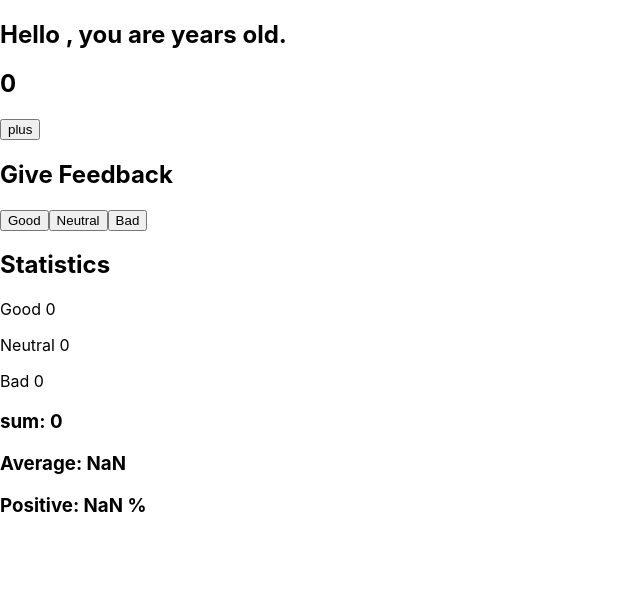
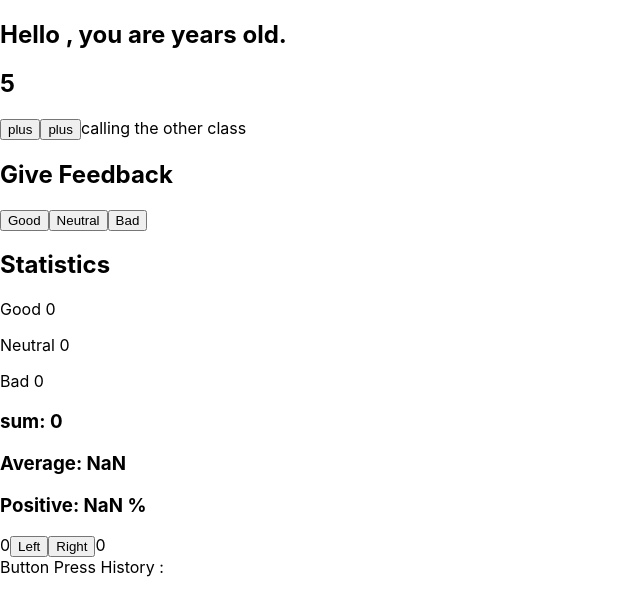
Before and after one commit to KarmaGurung75/React_Learning, a React (Create React App) app: page / in a window 1280 px wide. Shown: the top 616 px of the page, without its empty margins (0-640 px from the left). Built offline with nearby package versions, Linux system fonts and the light colour scheme.

Commit message:
json database file

```diff
--- /dev/null
+++ b/db.json
@@ -0,0 +1,22 @@
+{
+  "notes": [
+    {
+      "id": 1,
+      "content": "HTML is easy",
+      "date": "2022-1-17T17:30:31.098Z",
+      "important": true
+    },
+    {
+      "id": 2,
+      "content": "Browser can execute only JavaScript",
+      "date": "2022-1-17T18:39:34.091Z",
+      "important": false
+    },
+    {
+      "id": 3,
+      "content": "GET and POST are the most important methods of HTTP protocol",
+      "date": "2022-1-17T19:20:14.298Z",
+      "important": false
+    }
+  ]
+}
--- a/src/App.js
+++ b/src/App.js
@@ -1,10 +1,13 @@
 import { useState } from "react";
 import Feedback from "./components/Feedback";
 
-function App({name, age }) {
+import History from "./components/history";
+
+function App({ name, age }) {
+
     const [counter, setCounter] = useState(0)
 
-    // setTimeout(() => setCounter(counter + 1), 1000);
+    setTimeout(() => setCounter(counter + 1), 1000);
 
     console.log(`Rendering ${counter}...`);
 
@@ -12,14 +15,17 @@ function App({name, age }) {
         setCounter(counter + 1)
     }
     return (
-            <>
+            <div class ="bg-blue-900 h-screen">
             <h2>Hello {name}, you are {age} years old.</h2>
             <h2>{counter}</h2>
             <button onClick={handlePlus}>plus</button>
+            <button onClick={handlePlus}>plus</button>
 
-            {/* // calling the other class */}
+            calling the other class
             <Feedback/>
-            </>
+
+            <History/>
+            </div>
         );
 }
 export default App;
--- a/src/components/Result.js
+++ b/src/components/Result.js
@@ -1,5 +1,3 @@
-import { PromiseProvider } from "mongoose";
-
 
 const Result = (props) => {
     const {good, neutral, bad} = props
--- /dev/null
+++ b/src/components/history.js
@@ -0,0 +1,59 @@
+import { useState } from "react";
+
+const History = () => {
+  const [left, setLeft] = useState(0);
+  const [right, setRight] = useState(0);
+
+  const handleLeft = () => {
+    setLeft(left + 1);
+  };
+
+  const handleRight = () => {
+    setRight(right + 1);
+  };
+
+  const history = [];
+  for (let i = 0; i < left; i++) {
+    history.push("L , ");
+  }
+  for (let i = 0; i < right; i++) {
+    history.push("R , ");
+  }
+
+  return (
+    <>
+      <div class="max-w-sm rounded overflow-hidden shadow-lg h-60 bg-slate-200  mx-auto my-auto ">
+        <div class="flex justify-center py-5">
+          <span class="px-4 py-2 rounded-full text-gray-500 bg-gray-300 font-semibold text-sm flex align-center w-max cursor-pointer active:bg-gray-300 transition duration-300 ease">
+            {left}
+          </span>
+          <button
+            type="button"
+            class="inline-block px-6 mx-5 py-2.5 bg-gray-800 text-white font-medium text-xs leading-tight uppercase rounded shadow-md hover:bg-gray-900 hover:shadow-lg focus:bg-gray-900 focus:shadow-lg focus:outline-none focus:ring-0 active:bg-gray-900 active:shadow-lg transition duration-150 ease-in-out"
+            onClick={handleLeft}
+            id="left"
+          >
+            Left
+          </button>
+          <button
+            type="button"
+            class="inline-block mx-5 px-6 py-2.5 bg-gray-800 text-white font-medium text-xs leading-tight uppercase rounded shadow-md hover:bg-gray-900 hover:shadow-lg focus:bg-gray-900 focus:shadow-lg focus:outline-none focus:ring-0 active:bg-gray-900 active:shadow-lg transition duration-150 ease-in-out"
+            onClick={handleRight}
+          >
+            Right
+          </button>
+          <span class="px-4 py-2 rounded-full text-gray-500 bg-gray-300 font-semibold text-sm flex align-center w-max cursor-pointer active:bg-gray-300 transition duration-300 ease">
+            {right}
+          </span>
+        </div>
+        {/* History */}
+        <div class="row px-4">
+          <div class="col-12 font-semibold">Button Press History :</div>
+          <span class="py-2  flex-wrap-reverse text-blue-900 font-semibold text-sm align-center ">{history}</span>
+        </div>
+      </div>
+    </>
+  );
+};
+
+export default History;
```
